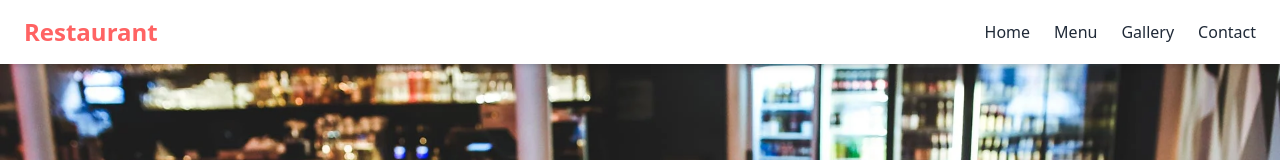
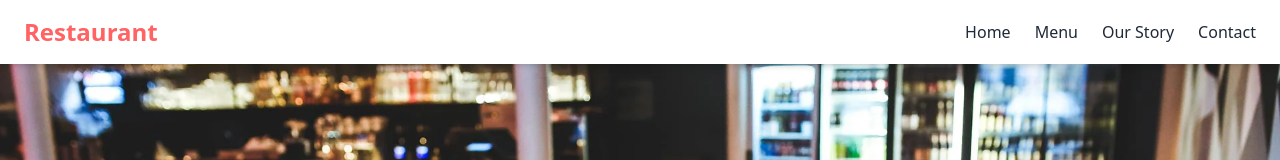
Before and after one commit to Amna1993/restaurant, a React (Create React App) app: page / in a window 1280 px wide. Shown: the top 160 px of the page. Built offline with nearby package versions, Linux system fonts and the light colour scheme.

Commit message:
Navbar Modification

```diff
--- a/src/components/Header/Header.jsx
+++ b/src/components/Header/Header.jsx
@@ -9,7 +9,7 @@ const Header = () => {
           <ul className="flex space-x-6">
             <li className="hover:text-secondary cursor-pointer">Home</li>
             <li className="hover:text-secondary cursor-pointer">Menu</li>
-            <li className="hover:text-secondary cursor-pointer">Gallery</li>
+            <li className="hover:text-secondary cursor-pointer">Our Story</li>
             <li className="hover:text-secondary cursor-pointer">Contact</li>
           </ul>
         </nav>
```
